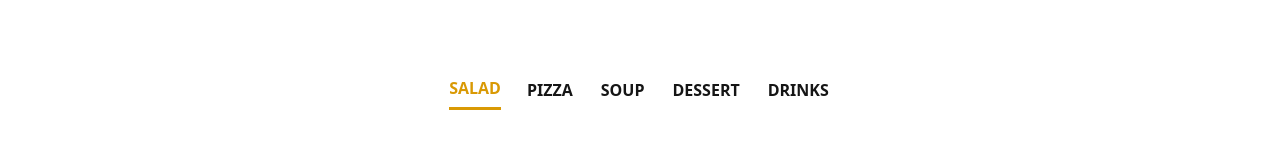
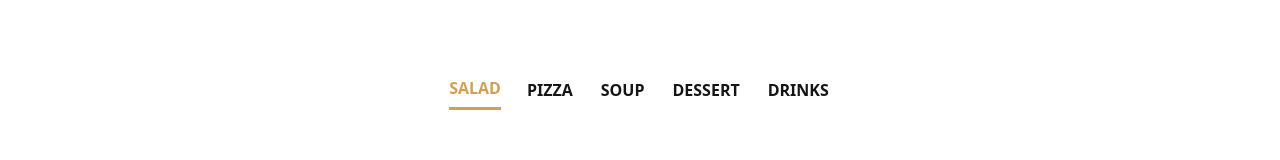
Before and after one commit to AskatAsh/Bistro-Boss-Client, a React (Vite) app: page /shop in a window 1280 px wide. Shown: the part 747-907 px from the top of the page. Built offline with nearby package versions, Linux system fonts and the light colour scheme; no server answers.

Commit message:
installed axios and added new golden color in tailwind.config.js

```diff
--- a/package.json
+++ b/package.json
@@ -11,6 +11,7 @@
   },
   "dependencies": {
     "@smastrom/react-rating": "^1.5.0",
+    "axios": "^1.7.9",
     "firebase": "^11.1.0",
     "react": "^18.3.1",
     "react-dom": "^18.3.1",
--- a/src/styles/shop.css
+++ b/src/styles/shop.css
@@ -30,11 +30,11 @@
 .react-tabs__tab--selected {
   background: #fff;
   border-color: #aaa;
-  color: #d99904;
+  color: #D1A054;
   border-radius: 5px 5px 0 0;
   font-weight: bold;
   border: none;
-  border-bottom: 3px solid #d99904;
+  border-bottom: 3px solid #D1A054;
 }
 
 .react-tabs__tab:focus {
@@ -91,5 +91,5 @@
 
 .shop-swiper .swiper-pagination-bullet-active {
   color: #fff;
-  background: #D99904;
+  background: #D1A054;
 }
--- a/tailwind.config.js
+++ b/tailwind.config.js
@@ -25,6 +25,7 @@ export default {
         footerbg1: '#1F2937',
         footerbg2: '#111827',
         golden: '#D99904',
+        darkgold: '#D1A054',
       },
     },
   },
```
Also changed, not shown: 1 other file (tests, documents, lock files or other folders).
